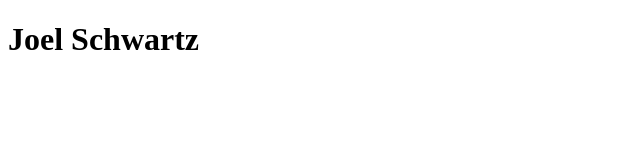
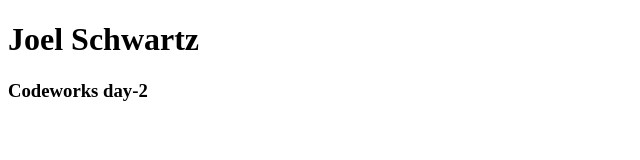
Before and after one commit to JoelSchwartz23/day-2, a plain HTML site: page index.html in a window 1280 px wide. Shown: the whole page, without its empty margins (0-640 px from the left). Drawn offline with Linux system fonts and the light colour scheme.

Commit message:
Second commit

```diff
--- a/index.html
+++ b/index.html
@@ -10,6 +10,7 @@
 
 <body>
   <h1>Joel Schwartz</h1>
+  <h3>Codeworks day-2</h3>
 </body>
 
 </html>
```
